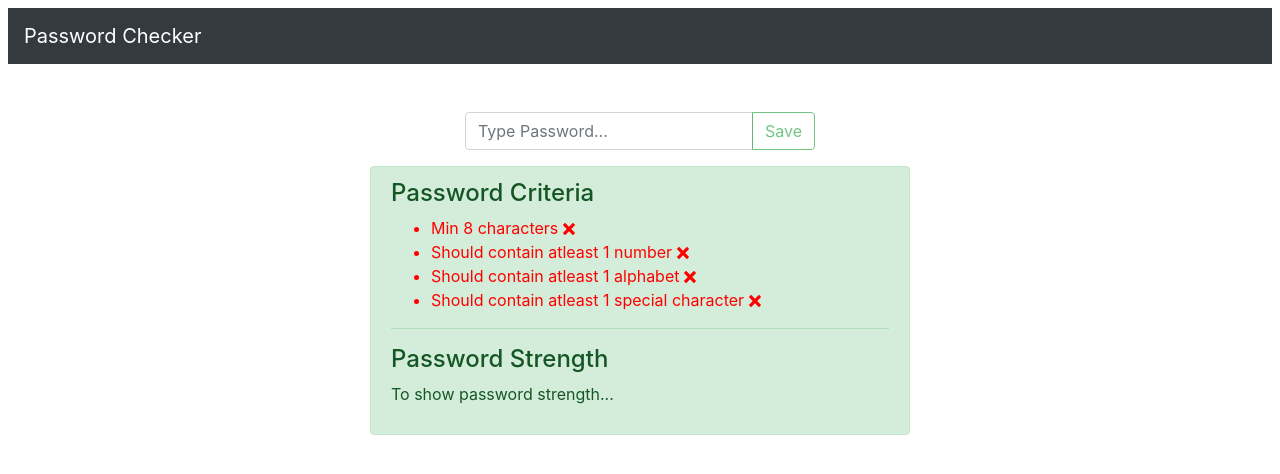
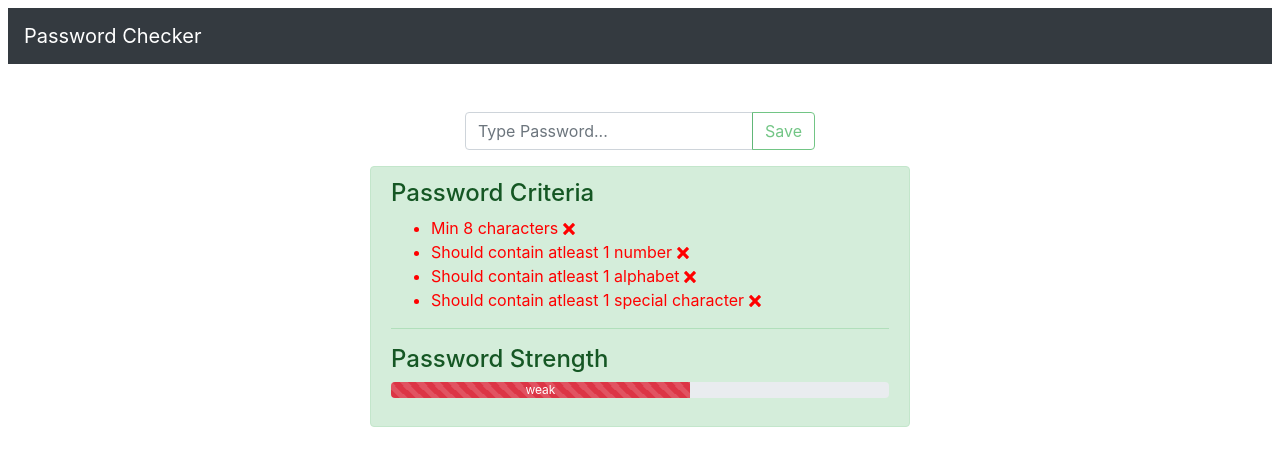
Before and after one commit to swarajlaha/frontend-challenges, a React (Create React App) app: page / in a window 1280 px wide. Shown: the top 474 px of the page. Built offline with nearby package versions, Linux system fonts and the light colour scheme.

Commit message:
render pswdStrength

```diff
--- a/src/components/msgField.js
+++ b/src/components/msgField.js
@@ -1,8 +1,10 @@
 import React from 'react'
 import { Alert } from 'react-bootstrap'
 import PswdCriteria from './pswdCriteria'
+import PswdStrength from './pswdStrength'
 
-const MsgField = ({ pswdCheck, pswdLenCheck }) => {
+const MsgField = ({ pswdCheck, pswdLenCheck, now }) => {
+
   return (
     <>
       <Alert variant="success">
@@ -10,7 +12,7 @@ const MsgField = ({ pswdCheck, pswdLenCheck }) => {
         <PswdCriteria pswdCheck={pswdCheck} pswdLenCheck={pswdLenCheck} />
         <hr />
         <Alert.Heading>Password Strength</Alert.Heading>
-        <p>To show password strength...</p>
+        <PswdStrength pswdCheck={pswdCheck} pswdLenCheck={pswdLenCheck} />
       </Alert>
     </>
   )
```
